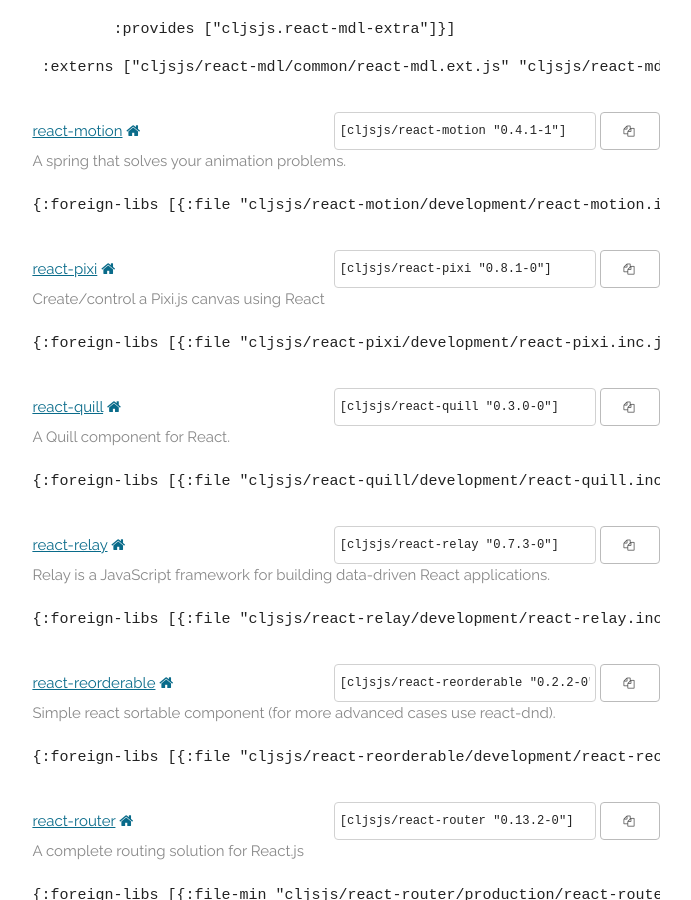
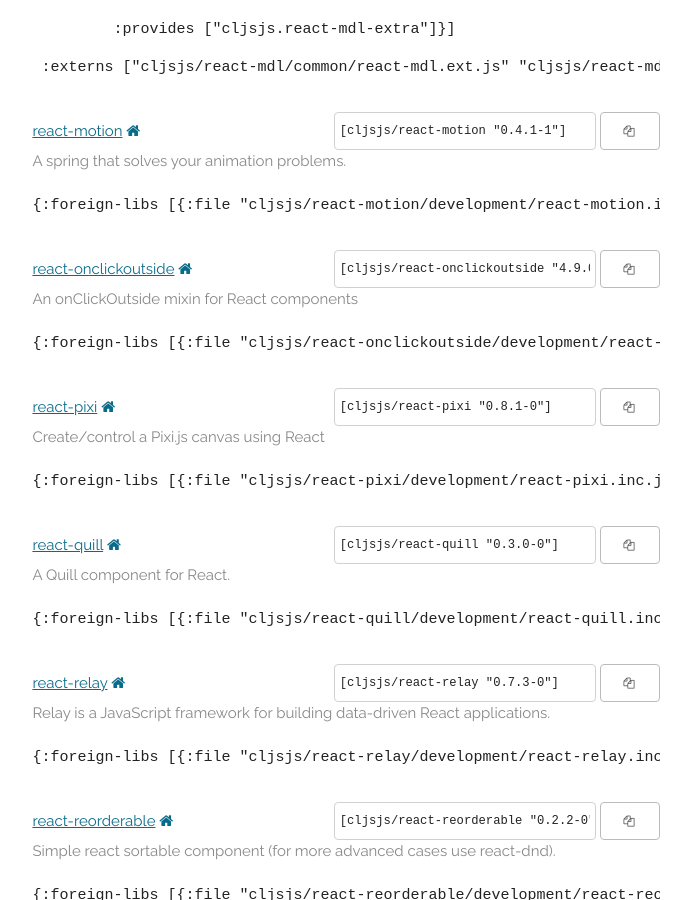
Before and after one commit to cljsjs/cljsjs.github.io, a Jekyll site: the page built from index.markdown, in a window 1280 px wide and 900 px high, scrolled down 28459 px. Shown: the whole window, without its empty margins (294-985 px from the left). Built offline with Jekyll 4.4.1, drawn with Linux system fonts in a browser that asks for light colours; nearby versions of some CDN libraries; comment, search, counter and statistics services are not loaded.

Commit message:
Automatic update

```diff
--- a/_includes/packages.html
+++ b/_includes/packages.html
@@ -1880,6 +1880,16 @@
     <pre class="deps">{:foreign-libs [{:file "cljsjs/react-motion/development/react-motion.inc.js", :provides ["cljsjs.react-motion"], :requires ["cljsjs.react"], :file-min "cljsjs/react-motion/production/react-motion.min.inc.js"}], :externs ["cljsjs/react-motion/common/react-motion.ext.js"]}</pre>
   </li>
   <li>
+    <a href="https://clojars.org/cljsjs/react-onclickoutside">react-onclickoutside</a>
+    <a href="https://github.com/Pomax/react-onclickoutside" target="new"><i class="fa fa-home"></i></a>
+    <span class="clojars">
+      <input type="text" value='[cljsjs/react-onclickoutside "4.9.0-0"]'/>
+      <button data-clipboard-text='[cljsjs/react-onclickoutside "4.9.0-0"]'><i class="fa fa-copy"></i></button>
+    </span>
+    <p class="description">An onClickOutside mixin for React components</p>
+    <pre class="deps">{:foreign-libs [{:file "cljsjs/react-onclickoutside/development/react-onclickoutside.inc.js", :provides ["cljsjs.react-onclickoutside"], :requires ["cljsjs.react" "cljsjs.object-assign-shim"]}], :externs ["cljsjs/react-onclickoutside/common/react-onclickoutside.ext.js"]}</pre>
+  </li>
+  <li>
     <a href="https://clojars.org/cljsjs/react-pixi">react-pixi</a>
     <a href="https://github.com/Izzimach/react-pixi" target="new"><i class="fa fa-home"></i></a>
     <span class="clojars">
```
